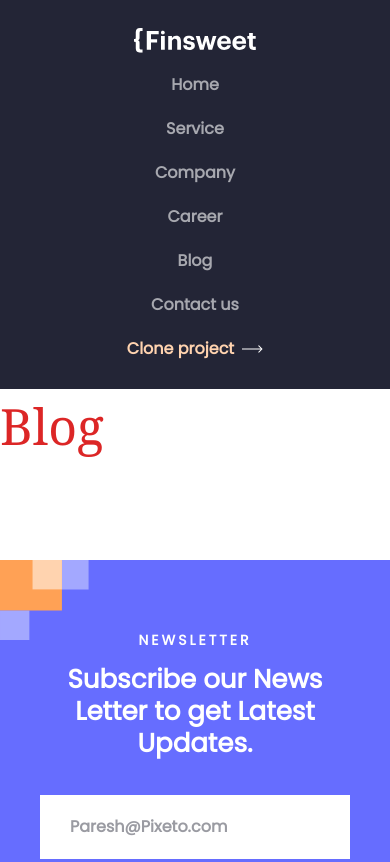
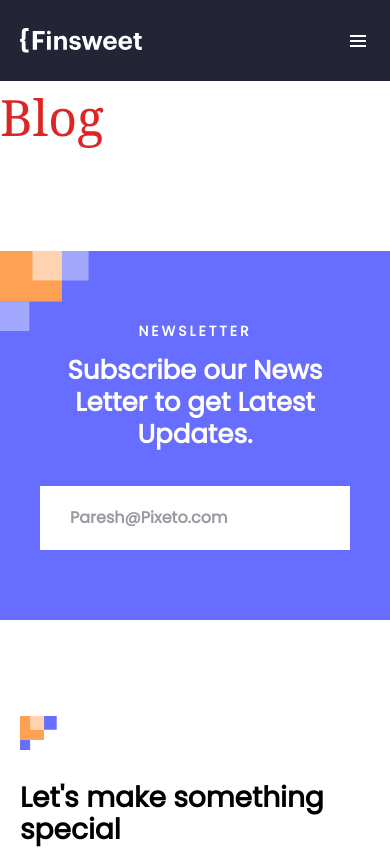
Before and after one commit to rahmonjonqosimov/lesson-41, a website: page pages/blog.html in a window 390 px wide. Shown: the top 862 px of the page. Drawn offline with Linux system fonts and the light colour scheme.

Commit message:
header fixed

```diff
--- a/js/main.js
+++ b/js/main.js
@@ -0,0 +1,5 @@
+const btnMenu = document.getElementById("btn-menu");
+
+btnMenu.addEventListener("click", function () {
+  document.getElementById("nav-items").classList.toggle("-translate-x-full");
+});
--- a/pages/blog.html
+++ b/pages/blog.html
@@ -6,16 +6,17 @@
     <title>Blog</title>
     <link rel="stylesheet" href="../css/main.css" />
   </head>
-  <body class="font-poppins">
-    <header class="bg-heroBg py-7">
+  <body class="font-poppins pt-[80px]">
+    <header class="bg-heroBg py-7 fixed top-0 left-0 right-0 z-10">
       <div
-        class="container mx-auto px-5 flex flex-col gap-5 lg:items-center items-center lg:flex-row lg:justify-between"
+        class="container mx-auto px-5 flex flex-row gap-5 lg:items-center items-center lg:flex-row justify-between"
       >
         <a href="../index.html" class="logo">
           <img src="../images/header logo.svg" alt="Logo" />
         </a>
         <ul
-          class="list-none flex items-center gap-5 md:flex-row lg:gap-8 flex-col"
+          id="nav-items"
+          class="list-none flex items-center gap-5 bg-[#232536] lg:bg-[#232536] lg:gap-8 flex-col lg:flex-row absolute lg:static top-[80px] left-0 right-0 -translate-x-full lg:translate-x-0 duration-300 py-10 lg:py-0"
         >
           <li>
             <a
@@ -69,6 +70,7 @@
             ></a>
           </li>
         </ul>
+        <button id="btn-menu" class="lg:hidden bg-bx-menu w-6 h-6"></button>
       </div>
     </header>
     <main>
--- a/tailwind.config.js
+++ b/tailwind.config.js
@@ -6,6 +6,10 @@ module.exports = {
         heroBg: "rgba(35, 37, 54, 1)",
         heading: "rgba(35, 37, 54, 1)",
         paragrph: "rgba(93, 95, 109, 1)",
+      },
+      backgroundImage: {
+        "bx-x": "url('/images/bx-x.svg')",
+        "bx-menu": "url('/images/bx-menu.svg')",
       },
       fontFamily: {
         poppins: "Poppins",
```
Also changed, not shown: index.html (+6 -4 lines), pages/blog_inner.html (+6 -4 lines), pages/career.html (+6 -4 lines), pages/career_inner.html (+6 -4 lines), pages/company.html (+6 -4 lines), pages/contact_us.html (+6 -4 lines), pages/privacy.html (+6 -4 lines), pages/service.html (+6 -4 lines), pages/team_template.html (+6 -4 lines), css/main.css, images/bx-menu.svg (added).
